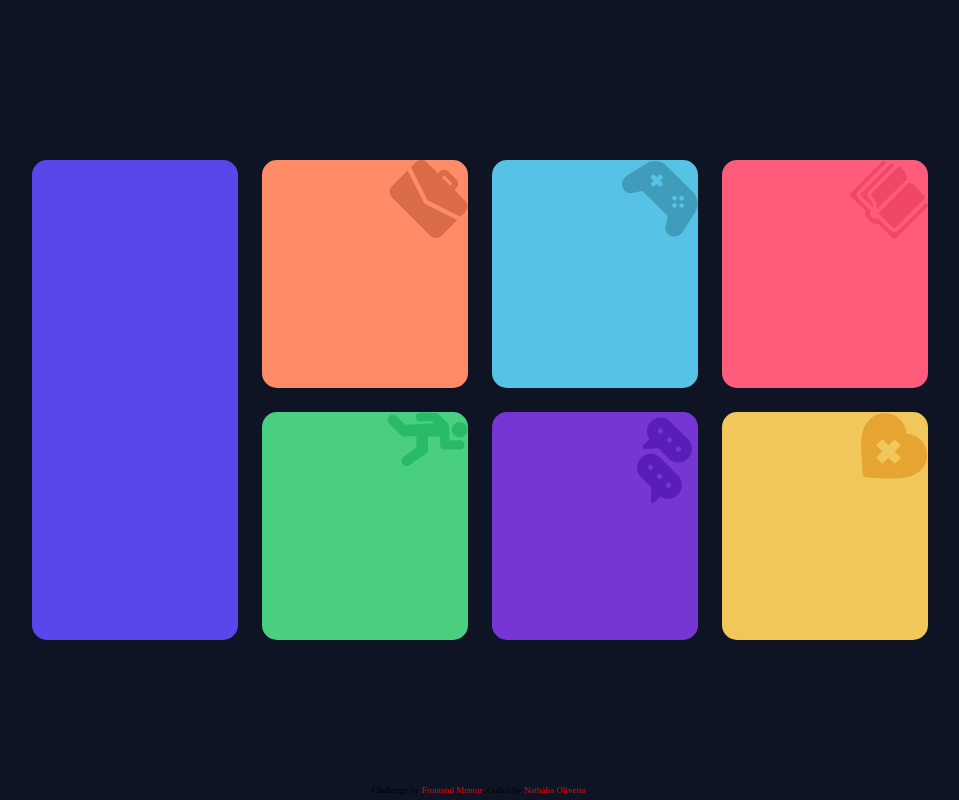
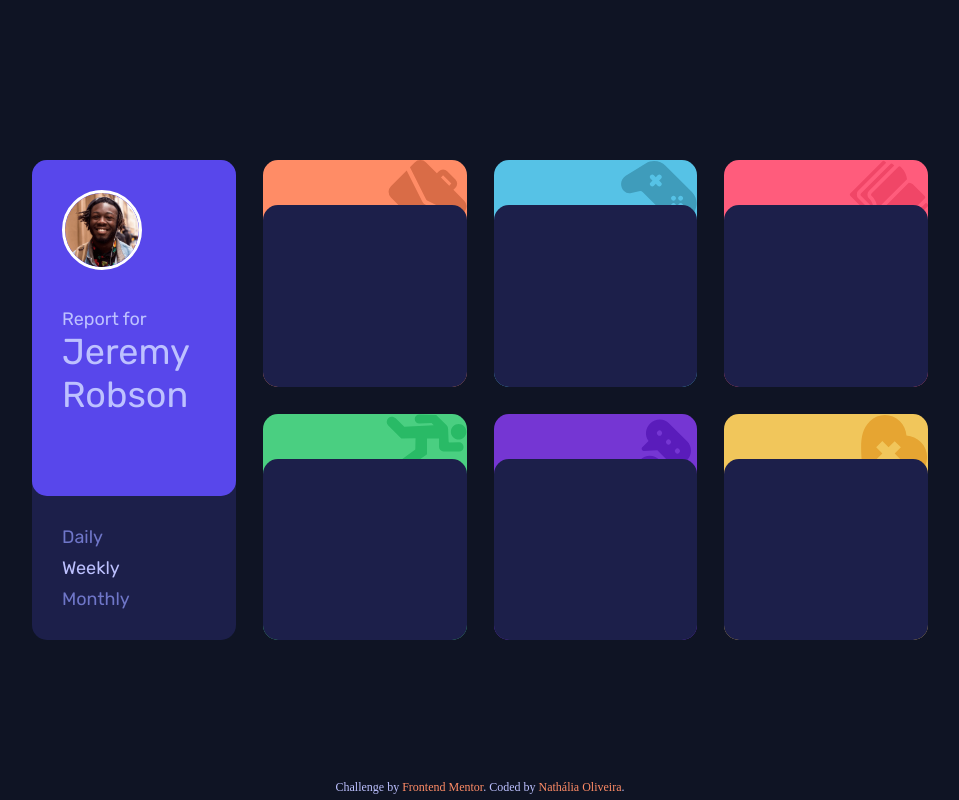
Before and after one commit to nathsantoliver/time-tracking-dashboard-main, a plain HTML site: page index.html in a window 1280 px wide. Shown: the whole page, without its empty margins (160-1119 px from the left). Drawn offline with Linux system fonts and the light colour scheme.

Commit message:
styling the profile card

```diff
--- a/assets/css/style.css
+++ b/assets/css/style.css
@@ -65,10 +65,16 @@ h1, h2, h3, p, span {
     display: grid;
     grid-template: repeat(2, 1fr) / repeat(4, 1fr);
     gap: 1.5em 1.5em;
+    font-family: var(--FONT);
+    font-size: var(--FONT-CARD);
 }
 
 .profile {
     grid-row: span 2;
+    position: relative;
+    display: flex;
+    flex-direction: column;
+    justify-content: flex-end;
 }
 
 .card {
@@ -77,11 +83,10 @@ h1, h2, h3, p, span {
 }
 
 .card:nth-child(1) {
-    background-color: var(--CARD-PROFILE);
+    background-color: var(--BGCOLOR-MAIN);
 }
 
 .card:nth-child(2) {
-
     background: var(--CARD-WORK) url(../images/icon-work.svg) no-repeat right top;
 }
 
@@ -105,18 +110,79 @@ h1, h2, h3, p, span {
     background: var(--CARD-SELFCARE) url(../images/icon-self-care.svg) no-repeat right top;
 }
 
+.card__info {
+    background-color: var(--BGCOLOR-MAIN);
+    width: 100%;
+    height: 80%;
+    border-radius: var(--BORDER-RADIUS);
+    position: absolute;
+    bottom: 0;
+}
+
+/* || PROFILE CARD */
+.profile__id {
+    background-color: var(--CARD-PROFILE);
+    width: 100%;
+    height: 70%;
+    border-radius: var(--BORDER-RADIUS);
+    position: absolute;
+    top: 0;
+    display: flex;
+    flex-direction: column;
+    justify-content: space-between;
+    padding: 30px 30px 80px;
+    color: var(--PALE-BLUE);
+}
+
+.profile_photo {
+    width: 80px;
+    height: 80px;
+    border-radius: 50%;
+    border: 3px solid #fff;
+}
+
+.profile__present {
+    display: flex;
+    flex-direction: column;
+    align-items: flex-start;
+}
+
+.profile__name {
+    font-size: 2em;
+    text-align: start;
+}
+
+.profile__info {
+    background-color: transparent;
+    position: absolute;
+    bottom: 0;
+    width: 100%;
+    height: 30%;
+    display: flex;
+    flex-direction: column;
+    justify-content: space-between;
+    align-items: flex-start;
+    padding: 30px 30px;
+    font-size: var(--FONT-CARD);
+    color: var(--DESATURATED-BLUE);
+}
+
+.profile__info .active {
+    color: var(--PALE-BLUE);
+}
+
 /* || FOOTER */
 .attribution {
-    font-size: 9px;
+    font-size: 12px;
     position: absolute;
-    color: #000;
+    color: var(--PALE-BLUE);
     bottom: 5px;
     left: 8%;
     right: 8%;
 }
 
 .attribution a {
-    color: rgb(255, 0, 0);
+    color: var(--CARD-WORK);
 }
 
 @media screen and (max-width: 576px) {
--- a/index.html
+++ b/index.html
@@ -9,25 +9,41 @@
 </head>
 <body>
     <main class="main">
-        <div class="card profile" id="profile"></div>
-        <div class="card" id="work">
+        <section class="card profile" id="profile">
+            <div class="profile__id">
+                <img class="profile_photo" src="./assets/images/image-jeremy.png" alt="Jeremy Photo">
+
+                <div class="profile__present">
+                    <p>Report for</p>
+                    <p class="profile__name">Jeremy Robson</p>
+                </div>
+            </div>
+            <div class="profile__info">
+                <p class="profile__info-daily">Daily</p>
+                <p class="profile__info-weekly active">Weekly</p>
+                <p class="profile__info-monthly">Monthly</p>
+            </div>
+
+        </section>
+
+        <section class="card" id="work">
             <div class="card__info"></div>
-        </div>
-        <div class="card" id="play">
+        </section>
+        <section class="card" id="play">
             <div class="card__info"></div>
-        </div>
-        <div class="card" id="study">
+        </section>
+        <section class="card" id="study">
             <div class="card__info"></div>
-        </div>
-        <div class="card" id="exercise">
+        </section>
+        <section class="card" id="exercise">
             <div class="card__info"></div>
-        </div>
-        <div class="card" id="social">
+        </section>
+        <section class="card" id="social">
             <div class="card__info"></div>
-        </div>
-        <div class="card" id="self-care">
+        </section>
+        <section class="card" id="self-care">
             <div class="card__info"></div>
-        </div>
+        </section>
     </main>
 
     <footer class="attribution">
```
